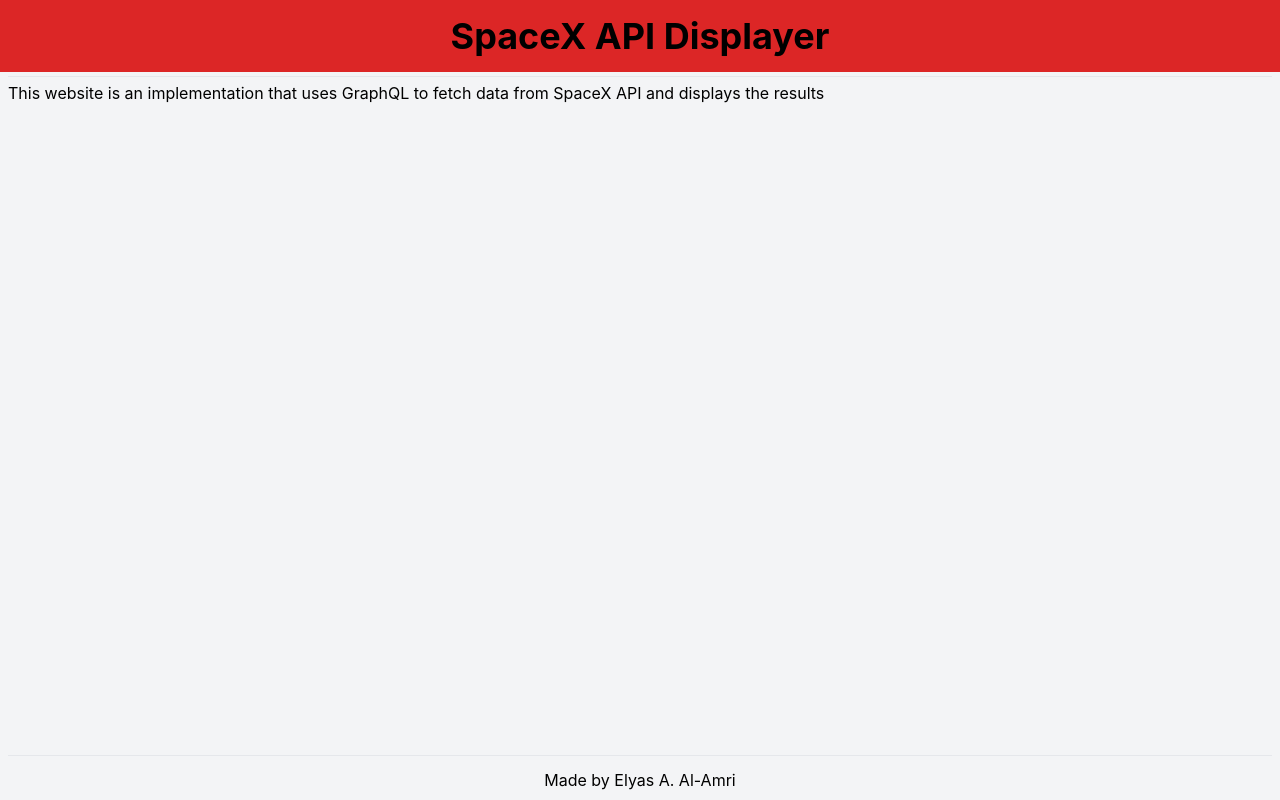
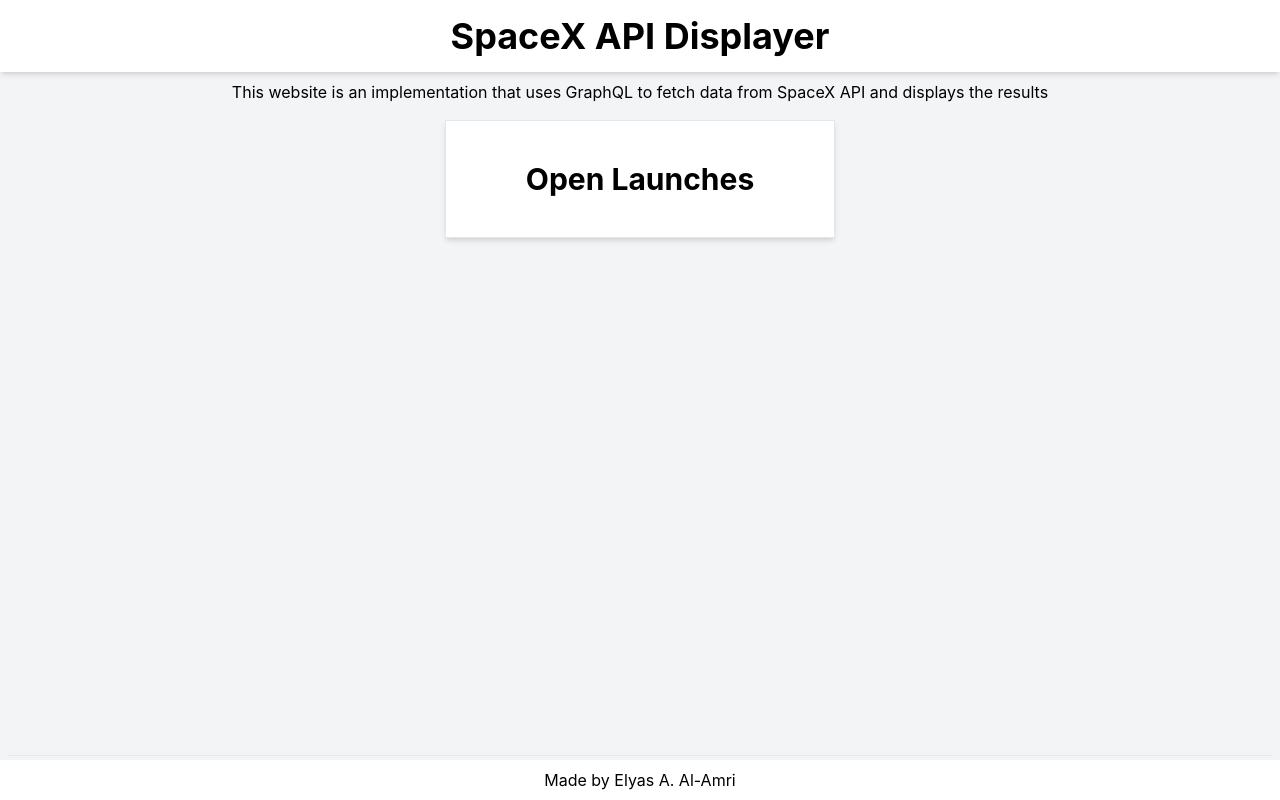
Before and after one commit to ElyasAmri/spacex-api-consumer, a Next.js app: page / in a window 1280 px wide. Built offline with nearby package versions, Linux system fonts and the light colour scheme.

Commit message:
Improve design + add links

```diff
--- a/pages/_app.tsx
+++ b/pages/_app.tsx
@@ -17,19 +17,17 @@
         <ApolloProvider client={client}>
           <div className="flex flex-col w-screen min-h-screen bg-gray-100">
 
-            <nav className="py-4 w-full bg-red-600">
+            <nav className="py-4 w-full bg-white shadow-md">
               <p className="text-center text-4xl font-bold">SpaceX API Displayer</p>
             </nav>
 
-            <hr className="mx-2 my-1"/>
-
-            <main className="w-100 flex-1 px-2 flex flex-col">
+            <main className="w-100 flex-1 px-2 flex flex-col py-2">
               <Component {...pageProps}/>
             </main>
 
             <hr className="mx-2 my-1"/>
 
-            <footer className="w-full py-2">
+            <footer className="w-full py-2 bg-white">
               <p className="text-center">Made by Elyas A. Al-Amri</p>
             </footer>
           </div>
--- a/pages/index.tsx
+++ b/pages/index.tsx
@@ -1,5 +1,6 @@
 import type { NextPage } from 'next'
 import Head from 'next/head'
+import Link from 'next/link'
 
 const Home: NextPage = () => {
   return (
@@ -8,7 +9,12 @@
         <title>SpaceX API Displayer by Elyas Al-Amri</title>
         <meta name="description" content="Generated by create next app"/>
       </Head>
-      <p>This website is an implementation that uses GraphQL to fetch data from SpaceX API and displays the results</p>
+      <p className="text-center">
+        This website is an implementation that uses GraphQL to fetch data from SpaceX API and displays the results
+      </p>
+      <Link href="/launches">
+        <a className="mt-4 block mx-auto px-20 py-10 text-3xl font-bold border bg-white shadow-md">Open Launches</a>
+      </Link>
     </>
   )
 }
```
